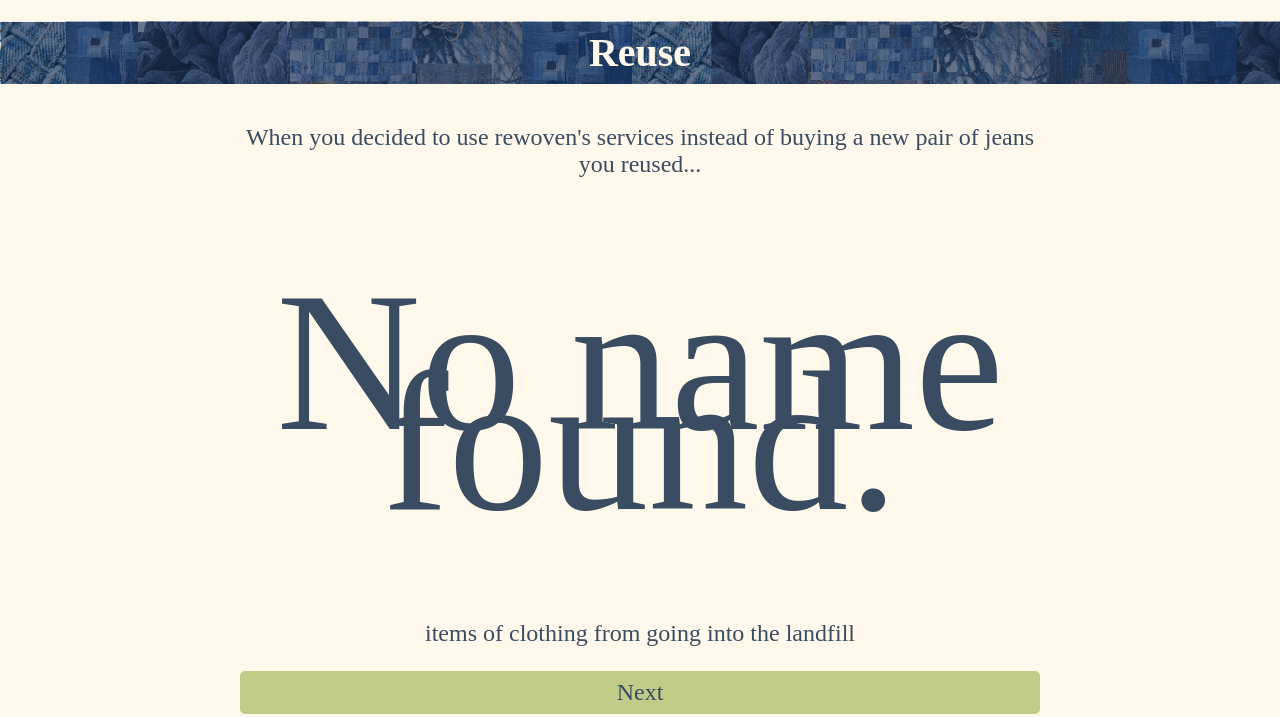
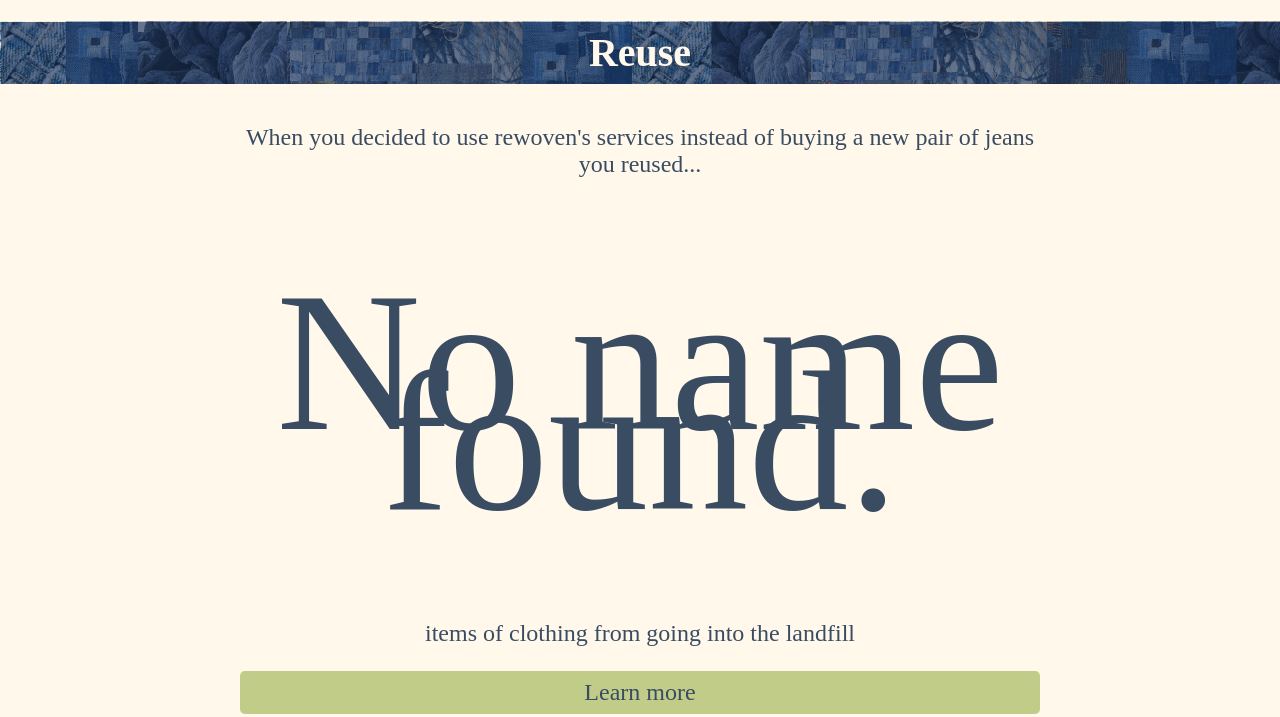
Before and after one commit to bella-mancini/rewoven.github.io, a website: page html/NFC-3.html in a window 1280 px wide. Shown: the part 83-800 px from the top of the page. Drawn offline with nearby package versions, Linux system fonts and the light colour scheme; a web font is replaced by a local one.

```diff
--- a/html/NFC-3.html
+++ b/html/NFC-3.html
@@ -43,7 +43,8 @@
 <br><br><br><br><br>
 <p class="two-column">items of clothing from going into the landfill</p>
 
-<a href="NFC-4.html" class="two-column button">Next</a>
+
+<a href="process.html" class="two-column button">Learn more</a>
 </div>
  <footer>
     <img class="rewoven-logo" src="../img/logo-rewoven-white.png" >
```
